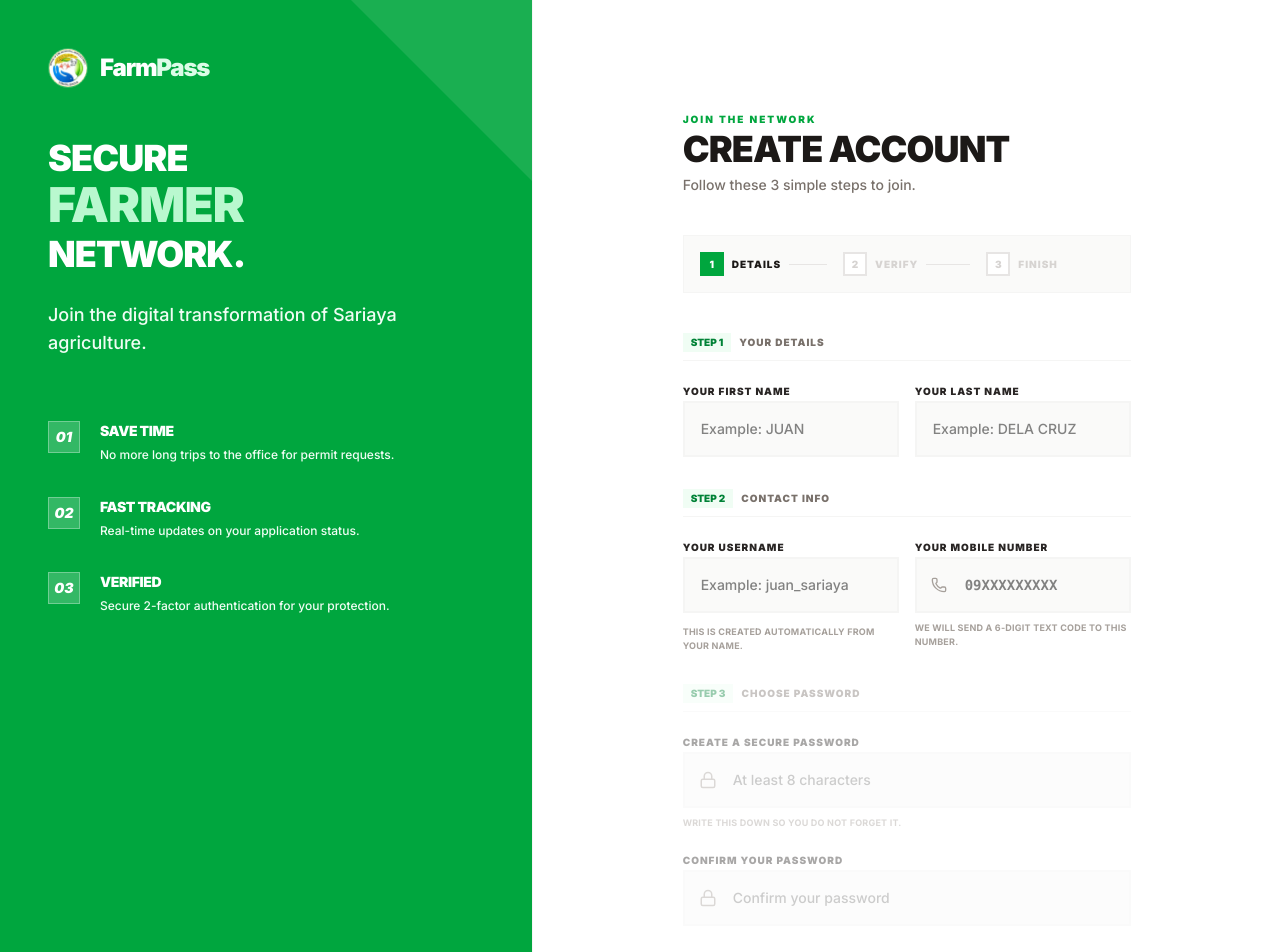
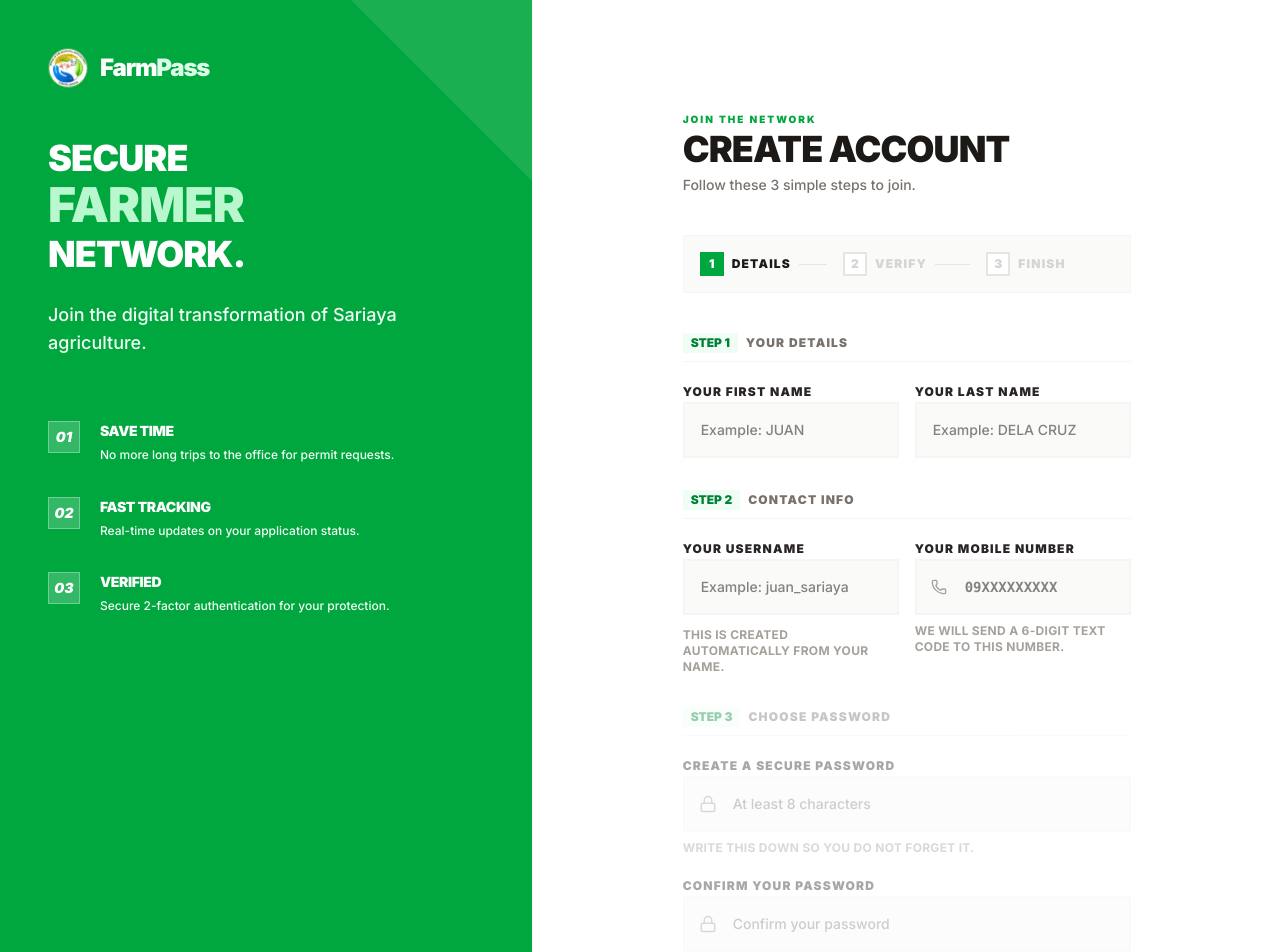
Before and after one commit to jico19/capstoneV2, a React (Vite) app in the folder frontend/: page /register in a window 1280 px wide. Shown: the top 952 px of the page. Built offline with nearby package versions, Linux system fonts and the light colour scheme.

Commit message:
fix: bump register form text to readable sizes for farmer accessibility

```diff
--- a/frontend/src/pages/auth/OTPModal.jsx
+++ b/frontend/src/pages/auth/OTPModal.jsx
@@ -109,7 +109,7 @@ const OTPModal = ({ isOpen, onClose, phone, onVerify, onResend, isVerifying, isR
                             ))}
                         </div>
                         {modalError && (
-                            <p className="text-[10px] font-bold text-red-600 uppercase tracking-widest">{modalError}</p>
+                            <p className="text-xs font-bold text-red-600 uppercase tracking-widest">{modalError}</p>
                         )}
                     </div>
 
@@ -128,11 +128,11 @@ const OTPModal = ({ isOpen, onClose, phone, onVerify, onResend, isVerifying, isR
                         </button>
 
                         <div className="flex flex-col gap-2">
-                            <p className="text-[10px] font-black text-stone-400 uppercase tracking-widest">Didn't get the code?</p>
+                            <p className="text-xs font-black text-stone-400 uppercase tracking-widest">Didn't get the code?</p>
                             <button
                                 onClick={onResend}
                                 disabled={isResending}
-                                className="text-stone-900 font-black uppercase tracking-widest text-[10px] flex items-center justify-center gap-2 hover:opacity-70 transition-opacity"
+                                className="text-stone-900 font-black uppercase tracking-widest text-xs flex items-center justify-center gap-2 hover:opacity-70 transition-opacity"
                             >
                                 {isResending ? (
                                     <>
--- a/frontend/src/pages/auth/RegisterPage.jsx
+++ b/frontend/src/pages/auth/RegisterPage.jsx
@@ -248,11 +248,11 @@ const RegisterPage = () => {
                             { id: 3, label: "Finish", active: isOTPVerified }
                         ].map((step, idx) => (
                             <div key={idx} className="flex items-center gap-2 flex-1">
-                                <div className={`w-6 h-6 flex items-center justify-center text-[10px] font-black border-2 transition-colors ${step.active ? "bg-green-600 border-green-600 text-white" : "bg-white border-stone-200 text-stone-300"
+                                <div className={`w-6 h-6 flex items-center justify-center text-xs font-black border-2 transition-colors ${step.active ? "bg-green-600 border-green-600 text-white" : "bg-white border-stone-200 text-stone-300"
                                     }`}>
                                     {isOTPVerified && step.id < 3 ? <CheckCircle2 size={12} strokeWidth={3} /> : step.id}
                                 </div>
-                                <span className={`text-[10px] font-black uppercase tracking-widest ${step.active ? "text-stone-900" : "text-stone-300"}`}>
+                                <span className={`text-xs font-black uppercase tracking-widest ${step.active ? "text-stone-900" : "text-stone-300"}`}>
                                     {step.label}
                                 </span>
                                 {idx < 2 && <div className="flex-1 h-px bg-stone-200"></div>}
@@ -277,12 +277,12 @@ const RegisterPage = () => {
                             {/* Part 1: Who are you? */}
                             <div className="space-y-4">
                                 <div className="flex items-center gap-2 border-b border-stone-100 pb-2">
-                                    <span className="text-[10px] font-black text-green-700 bg-green-50 px-2 py-0.5">STEP 1</span>
-                                    <h3 className="text-[10px] font-black uppercase tracking-widest text-stone-500">Your Details</h3>
+                                    <span className="text-xs font-black text-green-700 bg-green-50 px-2 py-0.5">STEP 1</span>
+                                    <h3 className="text-xs font-black uppercase tracking-widest text-stone-500">Your Details</h3>
                                 </div>
                                 <div className="grid grid-cols-1 sm:grid-cols-2 gap-4">
                                     <div className="space-y-2">
-                                        <label className="text-[10px] font-black uppercase tracking-widest text-stone-800">Your First Name</label>
+                                        <label className="text-xs font-black uppercase tracking-widest text-stone-800">Your First Name</label>
                                         {/* Register first name input with required rule. Custom onChange is passed within register options to prevent overriding hook-form state mapping. */}
                                         <input
                                             type="text"
@@ -294,10 +294,10 @@ const RegisterPage = () => {
                                             placeholder="Example: JUAN"
                                             readOnly={isOTPVerified}
                                         />
-                                        {errors.first_name && <p className="text-[10px] font-bold text-red-600 uppercase mt-1">{errors.first_name.message}</p>}
+                                        {errors.first_name && <p className="text-xs font-bold text-red-600 uppercase mt-1">{errors.first_name.message}</p>}
                                     </div>
                                     <div className="space-y-2">
-                                        <label className="text-[10px] font-black uppercase tracking-widest text-stone-800">Your Last Name</label>
+                                        <label className="text-xs font-black uppercase tracking-widest text-stone-800">Your Last Name</label>
                                         {/* Register last name input with required rule. Custom onChange is passed within register options to prevent overriding hook-form state mapping. */}
                                         <input
                                             type="text"
@@ -309,7 +309,7 @@ const RegisterPage = () => {
                                             placeholder="Example: DELA CRUZ"
                                             readOnly={isOTPVerified}
                                         />
-                                        {errors.last_name && <p className="text-[10px] font-bold text-red-600 uppercase mt-1">{errors.last_name.message}</p>}
+                                        {errors.last_name && <p className="text-xs font-bold text-red-600 uppercase mt-1">{errors.last_name.message}</p>}
                                     </div>
                                 </div>
                             </div>
@@ -317,12 +317,12 @@ const RegisterPage = () => {
                             {/* Part 2: Reach you? */}
                             <div className="space-y-4">
                                 <div className="flex items-center gap-2 border-b border-stone-100 pb-2">
-                                    <span className="text-[10px] font-black text-green-700 bg-green-50 px-2 py-0.5">STEP 2</span>
-                                    <h3 className="text-[10px] font-black uppercase tracking-widest text-stone-500">Contact Info</h3>
+                                    <span className="text-xs font-black text-green-700 bg-green-50 px-2 py-0.5">STEP 2</span>
+                                    <h3 className="text-xs font-black uppercase tracking-widest text-stone-500">Contact Info</h3>
                                 </div>
                                 <div className="grid grid-cols-1 sm:grid-cols-2 gap-4">
                                     <div className="space-y-2">
-                                        <label className="text-[10px] font-black uppercase tracking-widest text-stone-800">Your Username</label>
+                                        <label className="text-xs font-black uppercase tracking-widest text-stone-800">Your Username</label>
                                         {/* Register login name input with required rule. Custom onChange is passed within register options to prevent overriding hook-form state mapping. */}
                                         <input
                                             type="text"
@@ -337,11 +337,11 @@ const RegisterPage = () => {
                                             placeholder="Example: juan_sariaya"
                                             readOnly={isOTPVerified}
                                         />
-                                        <p className="text-[9px] text-stone-400 font-bold uppercase tracking-wide mt-1">This is created automatically from your name.</p>
-                                        {errors.username && <p className="text-[10px] font-bold text-red-600 uppercase mt-1">{errors.username.message}</p>}
+                                        <p className="text-xs text-stone-400 font-bold uppercase tracking-wide mt-1">This is created automatically from your name.</p>
+                                        {errors.username && <p className="text-xs font-bold text-red-600 uppercase mt-1">{errors.username.message}</p>}
                                     </div>
                                     <div className="space-y-2">
-                                        <label className="text-[10px] font-black uppercase tracking-widest text-stone-800">Your Mobile Number</label>
+                                        <label className="text-xs font-black uppercase tracking-widest text-stone-800">Your Mobile Number</label>
                                         <div className="relative">
                                             <Phone className="absolute left-4 top-1/2 -translate-y-1/2 text-stone-400" size={16} />
                                             {/* Register mobile phone input. Custom onChange is passed within register options to prevent overriding hook-form state mapping. */}
@@ -377,8 +377,8 @@ const RegisterPage = () => {
                                                 </div>
                                             )}
                                         </div>
-                                        <p className="text-[9px] text-stone-400 font-bold uppercase tracking-wide mt-1">We will send a 6-digit text code to this number.</p>
-                                        {errors.phone && <p className="text-[10px] font-bold text-red-600 uppercase mt-1">{errors.phone.message}</p>}
+                                        <p className="text-xs text-stone-400 font-bold uppercase tracking-wide mt-1">We will send a 6-digit text code to this number.</p>
+                                        {errors.phone && <p className="text-xs font-bold text-red-600 uppercase mt-1">{errors.phone.message}</p>}
                                     </div>
                                 </div>
                             </div>
@@ -386,11 +386,11 @@ const RegisterPage = () => {
                             {/* Part 3: Secure? */}
                             <div className={`space-y-4 transition-opacity duration-300 ${isOTPVerified ? "opacity-100" : "opacity-40"}`}>
                                 <div className="flex items-center gap-2 border-b border-stone-100 pb-2">
-                                    <span className="text-[10px] font-black text-green-700 bg-green-50 px-2 py-0.5">STEP 3</span>
-                                    <h3 className="text-[10px] font-black uppercase tracking-widest text-stone-500">Choose Password</h3>
+                                    <span className="text-xs font-black text-green-700 bg-green-50 px-2 py-0.5">STEP 3</span>
+                                    <h3 className="text-xs font-black uppercase tracking-widest text-stone-500">Choose Password</h3>
                                 </div>
                                 <div className="space-y-2">
-                                    <label className="text-[10px] font-black uppercase tracking-widest text-stone-800">Create a Secure Password</label>
+                                    <label className="text-xs font-black uppercase tracking-widest text-stone-800">Create a Secure Password</label>
                                     <div className="relative">
                                         <Lock className="absolute left-4 top-1/2 -translate-y-1/2 text-stone-400" size={18} />
                                         {/* Register password input. The field validation is conditional: it's required only after OTP has been verified and the field is enabled. */}
@@ -409,11 +409,11 @@ const RegisterPage = () => {
                                             disabled={!isOTPVerified}
                                         />
                                     </div>
-                                    <p className="text-[9px] text-stone-400 font-bold uppercase tracking-wide mt-1">Write this down so you do not forget it.</p>
-                                    {errors.password && <p className="text-[10px] font-bold text-red-600 uppercase mt-1">{errors.password.message}</p>}
+                                    <p className="text-xs text-stone-400 font-bold uppercase tracking-wide mt-1">Write this down so you do not forget it.</p>
+                                    {errors.password && <p className="text-xs font-bold text-red-600 uppercase mt-1">{errors.password.message}</p>}
                                 </div>
                                 <div className="space-y-2">
-                                    <label className="text-[10px] font-black uppercase tracking-widest text-stone-800">Confirm Your Password</label>
+                                    <label className="text-xs font-black uppercase tracking-widest text-stone-800">Confirm Your Password</label>
                                     <div className="relative">
                                         <Lock className="absolute left-4 top-1/2 -translate-y-1/2 text-stone-400" size={18} />
                                         <input
@@ -428,7 +428,7 @@ const RegisterPage = () => {
                                             disabled={!isOTPVerified}
                                         />
                                     </div>
-                                    {errors.confirm_password && <p className="text-[10px] font-bold text-red-600 uppercase mt-1">{errors.confirm_password.message}</p>}
+                                    {errors.confirm_password && <p className="text-xs font-bold text-red-600 uppercase mt-1">{errors.confirm_password.message}</p>}
                                     {isOTPVerified && (
                                         <p className="text-[10px] font-black text-green-600 uppercase tracking-widest mt-2 flex items-center gap-1">
                                             <CheckCircle2 size={12} strokeWidth={3} /> Phone Verified. You can now set your password.
@@ -462,7 +462,7 @@ const RegisterPage = () => {
                                 )}
                             </button>
                             {!isOTPVerified && (
-                                <p className="text-[9px] text-stone-400 font-black uppercase tracking-widest mt-4 text-center">
+                                <p className="text-xs text-stone-400 font-black uppercase tracking-widest mt-4 text-center">
                                     We will send a 6-digit code to verify your identity.
                                 </p>
                             )}
```
